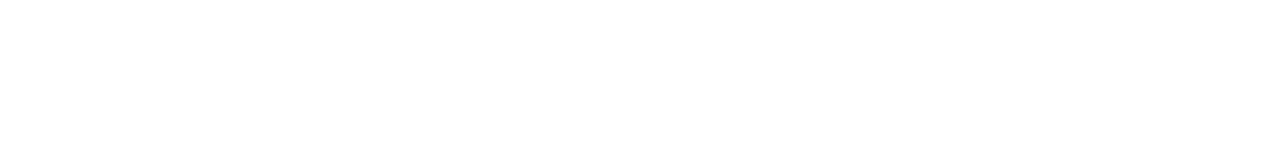
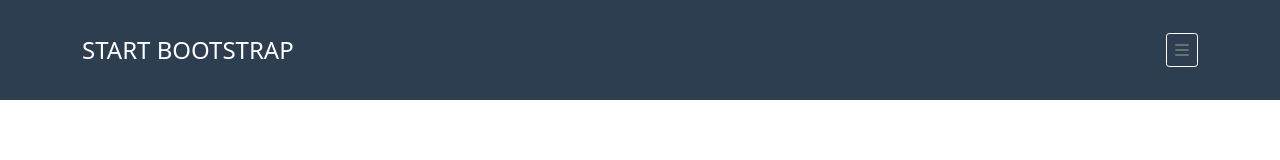
Before and after one commit to giuliogallo94/html-css-bootstrap-freelancer, a plain HTML site: page index.html in a window 1280 px wide. Drawn offline with nearby package versions, Linux system fonts and the light colour scheme.

Commit message:
add: nav

```diff
--- a/css/style.css
+++ b/css/style.css
@@ -0,0 +1,30 @@
+/* BODY */
+body {
+    width: 100%;
+    margin: 0 auto;
+}
+
+/* Header */
+nav {
+    background-color: #2C3E50;
+    height: 100px;
+    line-height: 100px;
+}
+
+nav .container {
+    display: flex;
+    justify-content: space-between;
+    align-items: center;
+    color: white;
+}
+
+nav i{
+    color: #686F75;
+    border: 1px solid white;
+    padding: 0.5rem;
+    border-radius: 0.2rem;
+}
+
+nav h4 {
+    margin-bottom: 0;
+}
--- a/index.html
+++ b/index.html
@@ -5,10 +5,33 @@
     <meta name="viewport" content="width=device-width, initial-scale=1.0">
     <title>Document</title>
     <link href="https://cdn.jsdelivr.net/npm/bootstrap@5.0.2/dist/css/bootstrap.min.css" rel="stylesheet" integrity="sha384-EVSTQN3/azprG1Anm3QDgpJLIm9Nao0Yz1ztcQTwFspd3yD65VohhpuuCOmLASjC" crossorigin="anonymous">
-
     <link rel="stylesheet" href="css/style.css">
+    <link
+      rel="stylesheet"
+      href="https://cdnjs.cloudflare.com/ajax/libs/font-awesome/6.4.2/css/all.min.css"
+      integrity="sha512-z3gLpd7yknf1YoNbCzqRKc4qyor8gaKU1qmn+CShxbuBusANI9QpRohGBreCFkKxLhei6S9CQXFEbbKuqLg0DA=="
+      crossorigin="anonymous"
+      referrerpolicy="no-referrer"
+    />
 </head>
 <body>
+    <!-- Header -->
+    <Header>
 
+        <!-- Nav -->
+        <nav>
+            <div class="container">
+                <h4>START BOOTSTRAP</h4>
+                <a href=""><i class="fa-solid fa-bars"></i></a>
+            </div>
+        </nav>
+        <!-- /Nav -->
+
+        <!-- Hero -->
+        <div class="hero"></div>
+        <!-- /Hero -->
+
+    </Header>
+    <!-- /Header -->
 </body>
 </html>
```
